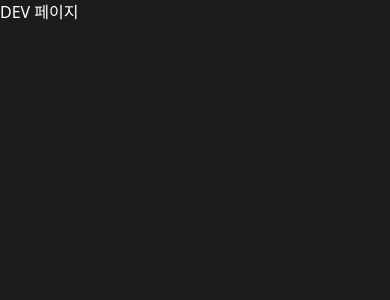
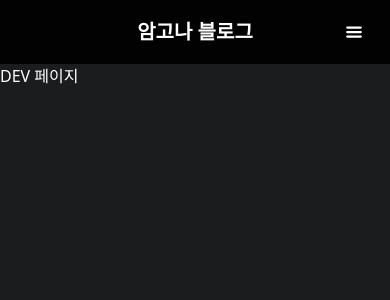
Before and after one commit to crucial-sub/amgona-blog, a Next.js app: page /dev in a window 390 px wide. Shown: the top 300 px of the page. Built offline with nearby package versions, Linux system fonts and the light colour scheme.

Commit message:
헤더 생성 및 모바일 환경에서 NavBar가 반응형 메뉴를 통해 열리도록 구현

```diff
--- a/src/components/public/Header.tsx
+++ b/src/components/public/Header.tsx
@@ -1,7 +1,91 @@
-import React from "react";
+/* eslint-disable @next/next/no-img-element */
+import Image from 'next/image'
+import Link from 'next/link'
+import { useRef } from 'react'
 
 const Header = () => {
-  return <div>Header</div>;
-};
+  const navListBox = useRef<HTMLDivElement>(null)
 
-export default Header;
+  const handleClickHamburger = () => {
+    if (!navListBox.current) return
+
+    if (navListBox.current.classList.contains('opened')) {
+      navListBox.current.classList.remove('opened')
+    } else {
+      navListBox.current.classList.add('opened')
+    }
+  }
+
+  return (
+    <header
+      className={
+        'min-h-16 min-h-[64px] w-screen flex items-center justify-center sticky top-0 z-20 bg-black90 backdrop-blur-sm'
+      }
+    >
+      <nav
+        className={
+          'max-w-6xl min-h-[64px] flex desktop:flex-row items-center mobile:flex-col tablet:flex-col justify-between desktop:w-[932px] mobile:w-[90%]'
+        }
+      >
+        <h1>
+          <Link
+            className={
+              'flex items-center font-bold text-xl mobile:w-full flex-grow min-h-[64px]'
+            }
+            href={'/dev'}
+          >
+            암고나 블로그
+          </Link>
+        </h1>
+
+        <div className="desktop:hidden absolute right-[5%] top-[32px] -translate-y-1/2">
+          <button
+            className={'rounded-lg p-2 hover:bg-gray-700 '}
+            onClick={handleClickHamburger}
+          >
+            <Image
+              src={'/images/hamburger-white.svg'}
+              alt="hamburger"
+              width={18}
+              height={18}
+            />
+          </button>
+        </div>
+
+        <div
+          ref={navListBox}
+          className={`desktop:max-h-20 desktop:w-fit overflow-y-hidden mobile:w-full accordion shrink-0`}
+        >
+          <ul
+            className={
+              'flex items-center desktop:flex-row mobile:flex-col mobile:w-full mobile:overflow-y-hidden mobile:flex-grow'
+            }
+          >
+            <li className={'font-semibold text-base mobile:w-full flex'}>
+              <Link
+                className={
+                  'desktop:px-2 hover:text-blue desktop:w-20 transition mobile:px-3 mobile:py-4 text-center'
+                }
+                href={'/dev'}
+              >
+                Dev
+              </Link>
+            </li>
+            <li className={'font-semibold text-base mobile:w-full flex'}>
+              <Link
+                className={
+                  'desktop:px-2 hover:text-blue desktop:w-20 transition mobile:px-3 mobile:py-4 text-center'
+                }
+                href={'/about'}
+              >
+                About
+              </Link>
+            </li>
+          </ul>
+        </div>
+      </nav>
+    </header>
+  )
+}
+
+export default Header
--- a/src/pages/_app.tsx
+++ b/src/pages/_app.tsx
@@ -1,20 +1,22 @@
-import "../styles/globals.css";
+import '../styles/globals.css'
 
-import type { AppProps } from "next/app";
+import type { AppProps } from 'next/app'
 
-import { NextSeo } from "next-seo";
+import Header from '@/components/public/Header'
+import { NextSeo } from 'next-seo'
 
 const MyApp = ({ Component, pageProps }: AppProps) => {
   return (
     <>
       <NextSeo title="암고나 블로그" description="Amgona Blog." />
-      <div className={"flex flex-col min-w-[320px] min-h-screen"}>
-        <main className={"flex-grow"}>
+      <div className={'flex flex-col min-w-[320px] min-h-screen'}>
+        <Header />
+        <main className={'flex-grow'}>
           <Component {...pageProps} />
         </main>
       </div>
     </>
-  );
-};
+  )
+}
 
-export default MyApp;
+export default MyApp
--- a/src/styles/globals.css
+++ b/src/styles/globals.css
@@ -17,3 +17,14 @@ body {
   transition: background-color 0.3s ease-in-out;
   color: #fff;
 }
+
+.accordion {
+  overflow: hidden;
+  max-height: 0;
+  transition: max-height 0.3s cubic-bezier(0, 1, 0, 1);
+}
+
+.accordion.opened {
+  max-height: 500px;
+  transition: max-height 0.3s ease-in-out;
+}
--- a/tailwind.config.js
+++ b/tailwind.config.js
@@ -1,8 +1,29 @@
 /** @type {import('tailwindcss').Config} */
 module.exports = {
-  content: ["./src/**/*.{js,ts,jsx,tsx}"],
+  content: ['./src/**/*.{js,ts,jsx,tsx}'],
   theme: {
-    extend: {},
+    extend: {
+      colors: {
+        transparent: 'transparent',
+        white: '#fff',
+        black: '#0A0B0C',
+        black90: 'rgba(0, 0, 0, 0.9)',
+        lightBlack: '#1a1c1e',
+        gray: '#bdc5d2',
+        lightGray: '#8b95a1',
+        blue: '#3182F6',
+        navy: '#1d2543',
+        blueGray: '#6C81A4',
+        darkNavy: '#1F2937',
+        lightNavy: '#374151',
+        yellow: '#F6B352',
+      },
+      screens: {
+        mobile: '320px',
+        tablet: '620px',
+        desktop: '1024px',
+      },
+    },
   },
   plugins: [],
-};
+}
```
Also changed, not shown: public/images/hamburger-white.svg (added), public/images/hamburger.svg (added).
